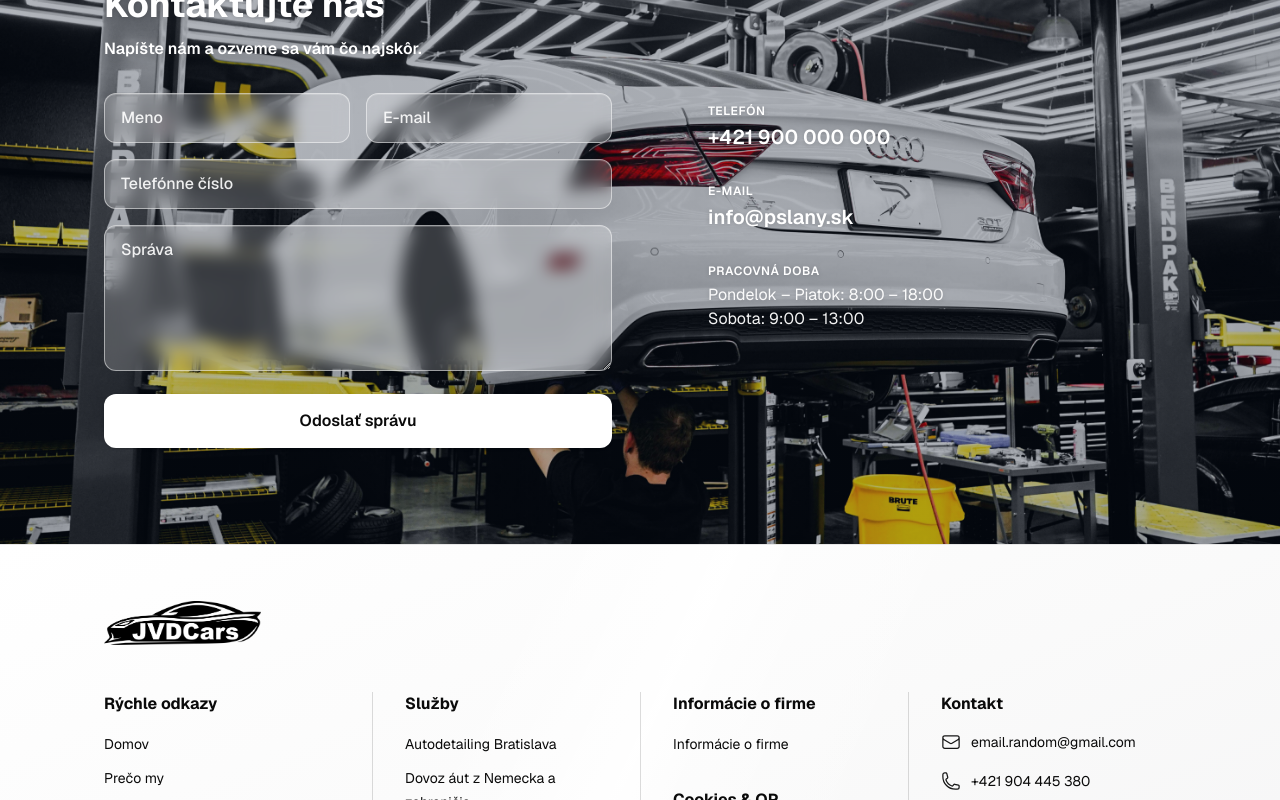
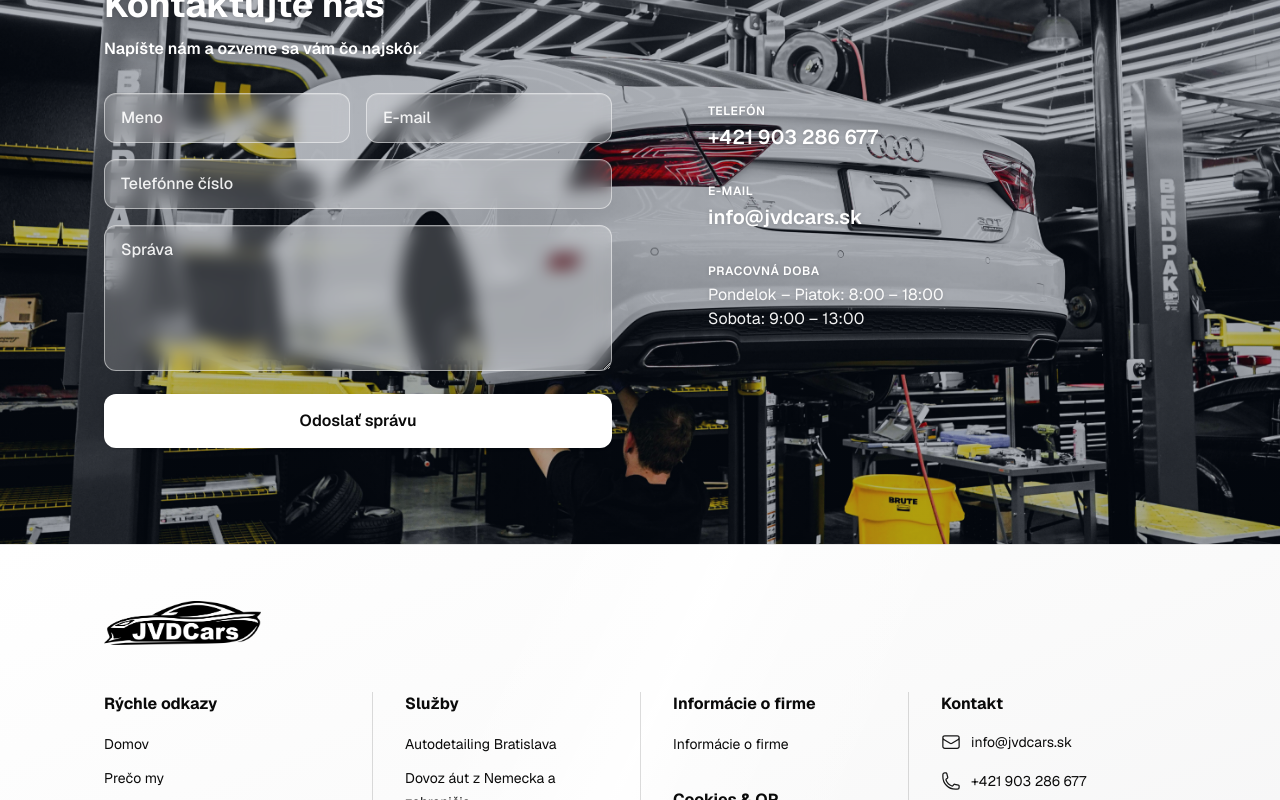
Before and after one commit to NextLayerStudio/p.Slany, a Next.js app: page /sluzby/antikorozna-ochrana-vozidiel in a window 1280 px wide. Shown: the part 2800-3600 px from the top of the page. Built offline with nearby package versions, Linux system fonts and the light colour scheme; a web font is replaced by a local one.

Commit message:
email, phon number add

```diff
--- a/src/app/kontakt/page.tsx
+++ b/src/app/kontakt/page.tsx
@@ -39,10 +39,10 @@ export default function KontaktPage() {
                   Telefón
                 </p>
                 <a
-                  href="tel:+421900000000"
+                  href="tel:+421903286677"
                   className="mt-1 block text-xl font-semibold text-white drop-shadow-sm transition hover:text-sky-300"
                 >
-                  +421 900 000 000
+                  +421 903 286 677
                 </a>
               </div>
               <div>
--- a/src/app/page.tsx
+++ b/src/app/page.tsx
@@ -170,18 +170,18 @@ export default function Home() {
 
                 <div className="mt-8 flex flex-col gap-4 pl-6 sm:pl-8">
                   <a
-                    href="mailto:email.random@gmail.com"
+                    href="mailto:info@jvdcars.sk"
                     className="inline-flex items-center gap-3 text-base text-white transition hover:text-white/85"
                   >
                     <EnvelopeIcon className="h-5 w-5 shrink-0 opacity-90" aria-hidden />
-                    email.random@gmail.com
+                    info@jvdcars.sk
                   </a>
                   <a
-                    href="tel:+421904445380"
+                    href="tel:+421903286677"
                     className="inline-flex items-center gap-3 text-base text-white transition hover:text-white/85"
                   >
                     <PhoneIcon className="h-5 w-5 shrink-0 opacity-90" aria-hidden />
-                    +421 904 445 380
+                    +421 903 286 677
                   </a>
                 </div>
               </div>
@@ -318,10 +318,10 @@ export default function Home() {
                   Telefón
                 </p>
                 <a
-                  href="tel:+421900000000"
+                  href="tel:+421903286677"
                   className="mt-1 block text-xl font-semibold text-white drop-shadow-sm transition hover:text-sky-300"
                 >
-                  +421 900 000 000
+                  +421 903 286 677
                 </a>
               </div>
               <div>
--- a/src/app/sluzby/antikorozna-ochrana-vozidiel/page.tsx
+++ b/src/app/sluzby/antikorozna-ochrana-vozidiel/page.tsx
@@ -235,10 +235,10 @@ export default function AutodetailingBratislavaPage() {
                   Telefón
                 </p>
                 <a
-                  href="tel:+421900000000"
+                  href="tel:+421903286677"
                   className="mt-1 block text-xl font-semibold text-white drop-shadow-sm transition hover:text-sky-300"
                 >
-                  +421 900 000 000
+                  +421 903 286 677
                 </a>
               </div>
               <div>
@@ -246,10 +246,10 @@ export default function AutodetailingBratislavaPage() {
                   E-mail
                 </p>
                 <a
-                  href="mailto:info@pslany.sk"
+                  href="mailto:info@jvdcars.sk"
                   className="mt-1 block text-xl font-semibold text-white drop-shadow-sm transition hover:text-sky-300"
                 >
-                  info@pslany.sk
+                  info@jvdcars.sk
                 </a>
               </div>
               <div>
--- a/src/app/sluzby/dovoz-aut-z-nemecka-a-zahranicia/page.tsx
+++ b/src/app/sluzby/dovoz-aut-z-nemecka-a-zahranicia/page.tsx
@@ -306,10 +306,10 @@ export default function DovozNemeckoPage() {
                   Telefón
                 </p>
                 <a
-                  href="tel:+421900000000"
+                  href="tel:+421903286677"
                   className="mt-1 block text-xl font-semibold text-white drop-shadow-sm transition hover:text-sky-300"
                 >
-                  +421 900 000 000
+                  +421 903 286 677
                 </a>
               </div>
               <div>
@@ -317,10 +317,10 @@ export default function DovozNemeckoPage() {
                   E-mail
                 </p>
                 <a
-                  href="mailto:info@pslany.sk"
+                  href="mailto:info@jvdcars.sk"
                   className="mt-1 block text-xl font-semibold text-white drop-shadow-sm transition hover:text-sky-300"
                 >
-                  info@pslany.sk
+                  info@jvdcars.sk
                 </a>
               </div>
               <div>
--- a/src/app/sluzby/kontrola-jazdenych-aut-pred-kupou/page.tsx
+++ b/src/app/sluzby/kontrola-jazdenych-aut-pred-kupou/page.tsx
@@ -258,10 +258,10 @@ export default function KontrolaJazdenychPage() {
                   Telefón
                 </p>
                 <a
-                  href="tel:+421900000000"
+                  href="tel:+421903286677"
                   className="mt-1 block text-xl font-semibold text-white drop-shadow-sm transition hover:text-sky-300"
                 >
-                  +421 900 000 000
+                  +421 903 286 677
                 </a>
               </div>
               <div>
@@ -269,10 +269,10 @@ export default function KontrolaJazdenychPage() {
                   E-mail
                 </p>
                 <a
-                  href="mailto:info@pslany.sk"
+                  href="mailto:info@jvdcars.sk"
                   className="mt-1 block text-xl font-semibold text-white drop-shadow-sm transition hover:text-sky-300"
                 >
-                  info@pslany.sk
+                  info@jvdcars.sk
                 </a>
               </div>
               <div>
--- a/src/app/sluzby/preprava-a-odtah-vozidiel/page.tsx
+++ b/src/app/sluzby/preprava-a-odtah-vozidiel/page.tsx
@@ -46,21 +46,21 @@ export default function PrepravaOdtahPage() {
 
             <div className="mt-6 flex flex-col gap-3 sm:mt-7 sm:flex-row sm:flex-wrap sm:gap-x-10 sm:gap-y-3">
               <a
-                href="mailto:info@pslany.sk"
+                href="mailto:info@jvdcars.sk"
                 className="inline-flex items-center gap-2.5 text-base font-medium text-white/95 drop-shadow-sm transition hover:text-white sm:text-lg"
               >
                 <EnvelopeIcon
                   className="h-6 w-6 shrink-0 opacity-95"
                   aria-hidden
                 />
-                info@pslany.sk
+                info@jvdcars.sk
               </a>
               <a
-                href="tel:+421900000000"
+                href="tel:+421903286677"
                 className="inline-flex items-center gap-2.5 text-base font-medium text-white/95 drop-shadow-sm transition hover:text-white sm:text-lg"
               >
                 <PhoneIcon className="h-6 w-6 shrink-0 opacity-95" aria-hidden />
-                +421 900 000 000
+                +421 903 286 677
               </a>
             </div>
           </div>
@@ -178,10 +178,10 @@ export default function PrepravaOdtahPage() {
                   Telefón
                 </p>
                 <a
-                  href="tel:+421900000000"
+                  href="tel:+421903286677"
                   className="mt-1 block text-xl font-semibold text-white drop-shadow-sm transition hover:text-sky-300"
                 >
-                  +421 900 000 000
+                  +421 903 286 677
                 </a>
               </div>
               <div>
@@ -189,10 +189,10 @@ export default function PrepravaOdtahPage() {
                   E-mail
                 </p>
                 <a
-                  href="mailto:info@pslany.sk"
+                  href="mailto:info@jvdcars.sk"
                   className="mt-1 block text-xl font-semibold text-white drop-shadow-sm transition hover:text-sky-300"
                 >
-                  info@pslany.sk
+                  info@jvdcars.sk
                 </a>
               </div>
               <div>
--- a/src/components/Footer.tsx
+++ b/src/components/Footer.tsx
@@ -119,26 +119,26 @@ export default function Footer() {
             <ul className="mt-4 space-y-3">
               <li>
                 <a
-                  href="mailto:email.random@gmail.com"
+                  href="mailto:info@jvdcars.sk"
                   className="inline-flex items-center gap-2.5 text-sm text-neutral-950 transition hover:underline"
                 >
                   <EnvelopeIcon
                     className="h-5 w-5 shrink-0 opacity-95"
                     aria-hidden
                   />
-                  email.random@gmail.com
+                  info@jvdcars.sk
                 </a>
               </li>
               <li>
                 <a
-                  href="tel:+421904445380"
+                  href="tel:+421903286677"
                   className="inline-flex items-center gap-2.5 text-sm text-neutral-950 transition hover:underline"
                 >
                   <PhoneIcon
                     className="h-5 w-5 shrink-0 opacity-95"
                     aria-hidden
                   />
-                  +421 904 445 380
+                  +421 903 286 677
                 </a>
               </li>
             </ul>
```
